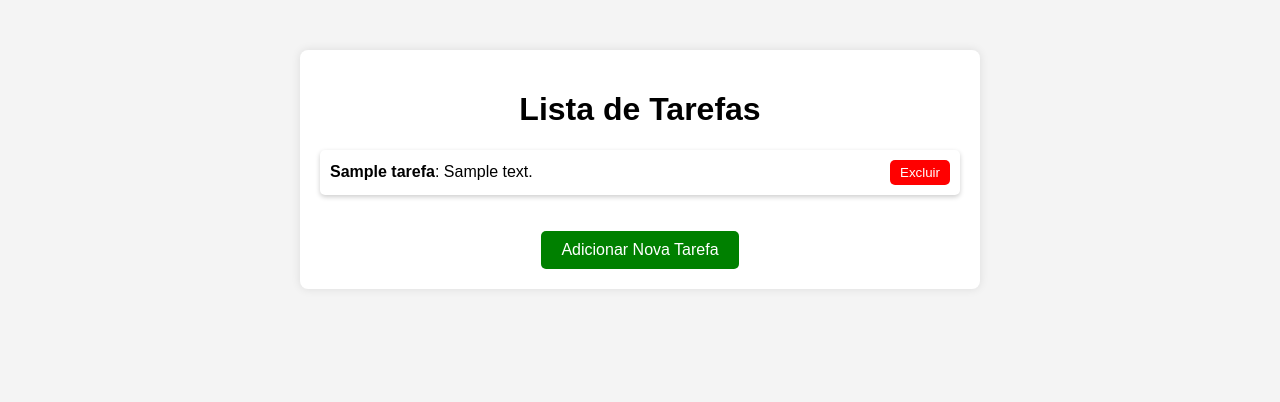
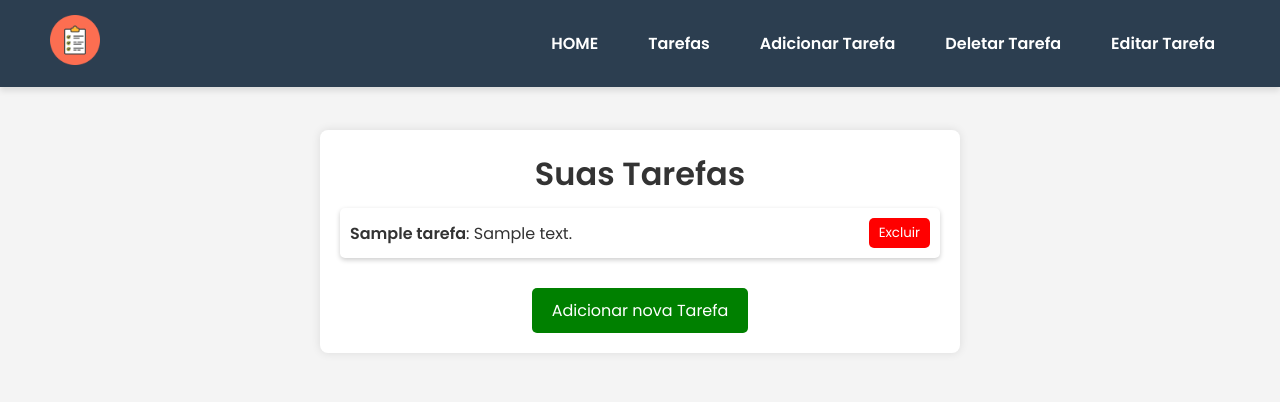
Before and after one commit to Dxniel804/Web-App-TODO---PROJETO, a Flask app: template templates/tarefas.html in a window 1280 px wide. Shown: the top 402 px of the page. Run offline with Flask 3, Linux system fonts and the light colour scheme; the template is opened without the code that fills it: most values are stand-ins (such as "Sample title", 1, 10 or a date in 2020).

Commit message:
Arquivo CSV

```diff
--- a/app.py
+++ b/app.py
@@ -68,6 +68,11 @@ def excluir_tarefa():
 
     return redirect(url_for('listar_tarefas'))
 
+@app.route('/edit_tarefa')
+def edit_tarefa():
+    ler_csv(file_path)
+    return render_template('editarTarefa.html', tarefas=tarefas)
+
 @app.route('/editar_tarefa', methods=['POST'])
 def editar_tarefa():
     titulo = request.form.get('titulo')
--- a/static/css/styleTarefa.css
+++ b/static/css/styleTarefa.css
@@ -1,9 +1,60 @@
-body {
-    font-family: Arial, sans-serif;
-    background-color: #f4f4f4;
-    text-align: center;
+/* Importar Fonte Google */
+@import url('https://fonts.googleapis.com/css2?family=Poppins:wght@300;400;600&display=swap');
+
+* {
     margin: 0;
     padding: 0;
+    box-sizing: border-box;
+    font-family: 'Poppins', sans-serif;
+}
+
+body {
+    background-color: #f4f4f4;
+    color: #333;
+    text-align: center;
+    padding-top: 80px; /* Para o menu fixo não cobrir o conteúdo */
+}
+
+/* Estilização do Menu */
+nav {
+    background-color: #2C3E50;
+    color: white;
+    display: flex;
+    justify-content: space-between;
+    align-items: center;
+    padding: 15px 50px;
+    position: fixed;
+    top: 0;
+    width: 100%;
+    z-index: 1000;
+    box-shadow: 0 4px 6px rgba(0, 0, 0, 0.1);
+}
+
+nav a img {
+    height: 50px;
+}
+
+nav ul {
+    list-style: none;
+    display: flex;
+    gap: 20px;
+}
+
+nav ul li {
+    display: inline;
+}
+
+nav ul li a {
+    text-decoration: none;
+    color: white;
+    font-weight: 600;
+    padding: 10px 15px;
+    transition: 0.3s;
+}
+
+nav ul li a:hover {
+    background: #1ABC9C;
+    border-radius: 5px;
 }
 .container {
     width: 50%;
--- a/templates/del_tarefa.html
+++ b/templates/del_tarefa.html
@@ -9,13 +9,14 @@
 <body>
     <nav>
         <a href="/">
-            <img src="{{ url_for('static', filename='logo_tarefa.webp') }}" alt="Logo">
+            <img src="{{ url_for('static', filename='img/logo_tarefa.webp') }}" alt="Logo">
         </a>
         <ul>
             <li><a href="/">HOME</a></li>
             <li><a href="/tarefas">Tarefas</a></li>
             <li><a href="/add_tarefa_form">Adicionar Tarefa</a></li>
             <li><a href="/del_tarefa">Deletar Tarefa</a></li>
+            <li><a href="/edit_tarefa">Editar Tarefa</a></li>
         </ul>
     </nav>
 
--- a/templates/homepage.html
+++ b/templates/homepage.html
@@ -18,7 +18,7 @@
             <li><a href="/tarefas">Tarefas</a></li>
             <li><a href="/add_tarefa_form">Adicionar Tarefa</a></li>
             <li><a href="/del_tarefa">Deletar Tarefa</a></li>
-            <li><a href="/editar_tarefa">Editar Tarefa</a></li>
+            <li><a href="/edit_tarefa">Editar Tarefa</a></li>
         </ul>
     </nav>
 
--- a/templates/tarefas.html
+++ b/templates/tarefas.html
@@ -5,11 +5,25 @@
     <meta charset="UTF-8">
     <meta name="viewport" content="width=device-width, initial-scale=1.0">
     <title>Lista de Tarefas</title>
-    <link rel="stylesheet" href="/static/styleTarefa.css">
+    <link rel="stylesheet" href="{{ url_for('static', filename='css/styleTarefa.css') }}">
 </head>
 <body>
+
+    <nav>
+        <a href="/">
+            <img src="{{ url_for('static', filename='img/logo_tarefa.webp') }}" alt="Logo">
+        </a>
+        <ul>
+            <li><a href="/">HOME</a></li>
+            <li><a href="/tarefas">Tarefas</a></li>
+            <li><a href="/add_tarefa_form">Adicionar Tarefa</a></li>
+            <li><a href="/del_tarefa">Deletar Tarefa</a></li>
+            <li><a href="/edit_tarefa">Editar Tarefa</a></li>
+        </ul>
+    </nav>
+
     <div class="container">
-        <h1>Lista de Tarefas</h1>
+        <h1>Suas Tarefas</h1>
 
         <ul class="task-list">
             {% for tarefa in tarefas %}
@@ -23,7 +37,7 @@
             {% endfor %}
         </ul>
 
-        <a href="/add_tarefa_form" class="add-task-btn">Adicionar Nova Tarefa</a>
+        <a href="/add_tarefa_form" class="add-task-btn">Adicionar nova Tarefa</a>
     </div>
 </body>
 </html>
```
Also changed, not shown: static/css/styleAddTarefa.css (+71 -32 lines), static/css/styleDelTarefa.css (+31 -10 lines), static/css/styleEditTarefa.css (+37 -19 lines), templates/editarTarefa.html (+5 -4 lines).
